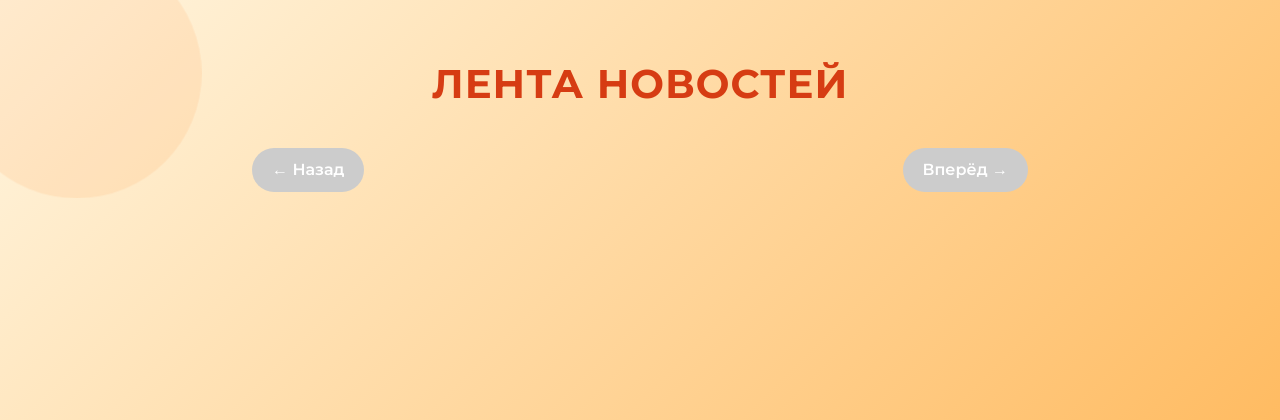
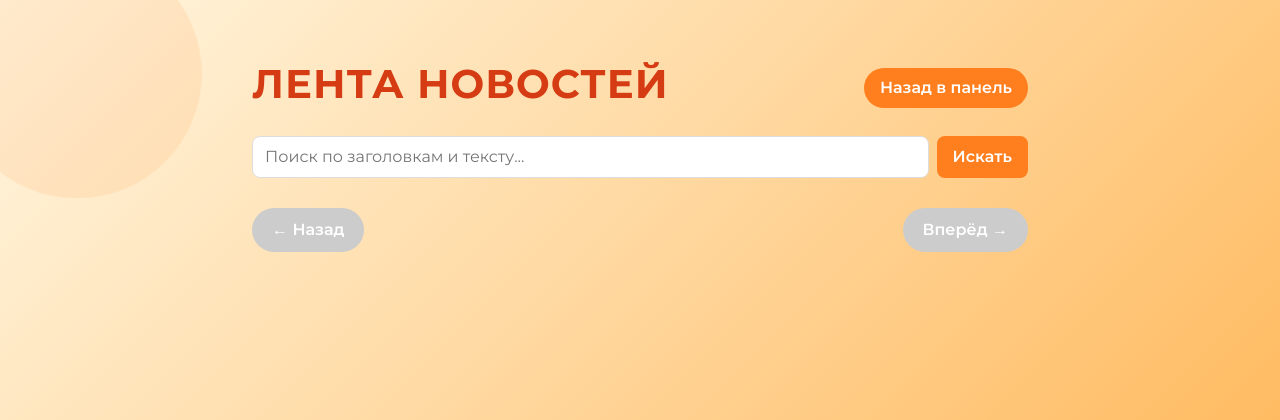
Before and after one commit to NikitaGolubyatnikov/OOO_TDM, a Flask app: page /employee/news in a window 1280 px wide; the page is wider, and only the part inside the window is pictured. Shown: the top 420 px of that part. Run offline with Flask 3, Linux system fonts and the light colour scheme; a user stored in the database is signed in; data comes from the database, SQL or seed files in the repository; data that the repository does not hold is empty.

Commit message:
Добавлена кнопка «Назад в панель» и поиск в ленте новостей

```diff
--- a/app.py
+++ b/app.py
@@ -509,15 +509,26 @@ def delete_news_file(file_id):
 def employee_feed():
     page     = request.args.get('page', 1, type=int)
     per_page = 5
+    q        = request.args.get('q', '').strip()  # строка поиска
 
     user = User.query.get(session['user_id'])
 
+    # Базовый фильтр: либо department_id == None, либо == user.department_id
+    base_query = News.query.filter(
+        (News.department_id == None) |
+        (News.department_id == user.department_id)
+    )
+
+    # Если поиск задан, добавляем условие по заголовку и тексту (ILIKE для нечувствительности к регистру)
+    if q:
+        search = f"%{q}%"
+        base_query = base_query.filter(
+            (News.title.ilike(search)) |
+            (News.content.ilike(search))
+        )
+
     pagination = (
-        News.query
-            .filter(
-                (News.department_id == None) |
-                (News.department_id == user.department_id)
-            )
+        base_query
             .order_by(News.created_at.desc())
             .paginate(page=page, per_page=per_page, error_out=False)
     )
@@ -534,5 +545,6 @@ def employee_feed():
     )
 
 
+
 if __name__ == '__main__':
     app.run(debug=True)
--- a/templates/employee_feed.html
+++ b/templates/employee_feed.html
@@ -1,5 +1,5 @@
 <!DOCTYPE html>
-<html lang="ru">
+<html lang="ру">
 <head>
   <meta charset="UTF-8">
   <meta name="viewport" content="width=device-width, initial-scale=1.0">
@@ -11,7 +11,6 @@
   <link href="https://cdn.jsdelivr.net/npm/bootstrap@5.3.2/dist/css/bootstrap.min.css" rel="stylesheet">
   <link href="https://cdn.jsdelivr.net/npm/bootstrap-icons@1.10.5/font/bootstrap-icons.css" rel="stylesheet">
   <style>
-    /* Reset & basic */
     * { box-sizing: border-box; margin: 0; padding: 0; }
     html, body { height: 100%; }
     body {
@@ -21,7 +20,6 @@
       padding: 60px 20px;
       color: #333;
     }
-    /* Decorative circles */
     .circle {
       position: absolute;
       border-radius: 50%;
@@ -32,65 +30,70 @@
     .circle:nth-child(1) { width: 250px; height: 250px; top: -50px; left: -50px; }
     .circle:nth-child(2) { width: 180px; height: 180px; bottom: -60px; right: -60px; animation-delay: 3s; }
     @keyframes drift { 0%,100% { transform: translate(0,0); } 50% { transform: translate(20px,-20px); } }
-    /* Container */
+
     .container { position: relative; z-index: 1; max-width: 800px; margin: auto; }
-    /* Title */
-    h1 {
-      font-size: 2.5rem;
-      font-weight: 700;
-      color: #d63c13;
-      text-align: center;
-      margin-bottom: 40px;
-      text-transform: uppercase;
-      letter-spacing: 1px;
+    .header-wrapper {
+      display: flex;
+      align-items: center;
+      justify-content: space-between;
+      margin-bottom: 20px;
     }
-    /* News card */
+    .header-wrapper h1 {
+      font-size: 2.5rem; font-weight: 700; color: #d63c13;
+      text-transform: uppercase; letter-spacing: 1px;
+    }
+    .btn-back {
+      background: #ff7f1f; color: #fff; border: none;
+      padding: 8px 16px; border-radius: 24px; font-weight: 600;
+      text-decoration: none; transition: background 0.2s, transform 0.2s;
+    }
+    .btn-back:hover { background: #e36b17; transform: translateY(-2px); }
+
+    /* Форма поиска */
+    .search-form {
+      display: flex;
+      gap: 8px;
+      margin-bottom: 30px;
+    }
+    .search-input {
+      flex: 1;
+      border-radius: 8px;
+      border: 1px solid #ddd;
+      padding: 8px 12px;
+      font-size: 1rem;
+    }
+    .search-button {
+      background: #ff7f1f; color: #fff; border: none;
+      padding: 8px 16px; border-radius: 8px; font-weight: 600;
+      transition: background 0.2s;
+    }
+    .search-button:hover { background: #e36b17; }
+
     .news-item {
-      background: #fff;
-      border-radius: 16px;
-      padding: 24px;
-      margin-bottom: 24px;
-      box-shadow: 0 4px 12px rgba(0,0,0,0.05);
+      background: #fff; border-radius: 16px; padding: 24px;
+      margin-bottom: 24px; box-shadow: 0 4px 12px rgba(0,0,0,0.05);
     }
     .news-title { font-size: 1.5rem; color: #d63c13; font-weight: 600; margin-bottom: 8px; }
     .news-date { font-size: 0.85rem; color: #666; margin-bottom: 12px; }
     .news-content { font-size: 1rem; line-height: 1.6; margin-bottom: 16px; }
-    /* Attachments */
+
     .attachments { margin-top: 12px; }
     .attachments strong {
-      font-size: 0.9rem;
-      font-weight: 600;
-      color: #333;
-      margin-right: 8px;
+      font-size: 0.9rem; font-weight: 600; color: #333; margin-right: 8px;
     }
     .attachments a {
-      display: inline-flex;
-      align-items: center;
-      padding: 4px 8px;
-      margin: 0 8px 8px 0;
-      font-size: 0.9rem;
-      font-weight: 500;
-      color: #d63c13;
-      background: #fff4f0;
-      border-radius: 8px;
-      text-decoration: none;
-      transition: background 0.2s, color 0.2s;
+      display: inline-flex; align-items: center; padding: 4px 8px;
+      margin: 0 8px 8px 0; font-size: 0.9rem; font-weight: 500;
+      color: #d63c13; background: #fff4f0; border-radius: 8px;
+      text-decoration: none; transition: background 0.2s, color 0.2s;
     }
-    .attachments a:hover {
-      background: #ffe8df;
-      color: #a12e09;
-    }
+    .attachments a:hover { background: #ffe8df; color: #a12e09; }
     .attachments a .bi { margin-right: 6px; font-size: 1.2rem; }
-    /* Pagination */
+
     .pagination { display: flex; justify-content: space-between; margin-top: 24px; }
     .btn-orange {
-      background: #ff7f1f;
-      color: #fff;
-      border: none;
-      padding: 10px 20px;
-      border-radius: 24px;
-      text-decoration: none;
-      font-weight: 600;
+      background: #ff7f1f; color: #fff; border: none;
+      padding: 10px 20px; border-radius: 24px; font-weight: 600;
       transition: background 0.2s, transform 0.2s;
     }
     .btn-orange:hover:not(:disabled) { background: #e36b17; transform: translateY(-2px); }
@@ -100,8 +103,25 @@
 <body>
   <div class="circle"></div>
   <div class="circle"></div>
+
   <div class="container">
+    <!-- Заголовок + кнопка "Назад в панель" -->
+    <div class="header-wrapper">
       <h1>Лента новостей</h1>
+      <a href="{{ url_for('dashboard') }}" class="btn-back">Назад в панель</a>
+    </div>
+
+    <!-- Форма поиска -->
+    <form method="get" action="{{ url_for('employee_feed') }}" class="search-form">
+      <input
+        type="text"
+        name="q"
+        class="search-input"
+        placeholder="Поиск по заголовкам и тексту..."
+        value="{{ request.args.get('q', '') }}"
+      >
+      <button type="submit" class="search-button">Искать</button>
+    </form>
 
     {% for item in news %}
       <div class="news-item">
@@ -129,13 +149,13 @@
 
     <div class="pagination">
       {% if prev_page %}
-        <a class="btn-orange" href="{{ url_for('employee_feed', page=prev_page) }}">&larr; Назад</a>
+        <a class="btn-orange" href="{{ url_for('employee_feed', page=prev_page, q=request.args.get('q', '')) }}">&larr; Назад</a>
       {% else %}
         <button class="btn-orange" disabled>&larr; Назад</button>
       {% endif %}
 
       {% if next_page %}
-        <a class="btn-orange" href="{{ url_for('employee_feed', page=next_page) }}">Вперёд &rarr;</a>
+        <a class="btn-orange" href="{{ url_for('employee_feed', page=next_page, q=request.args.get('q', '')) }}">Вперёд &rarr;</a>
       {% else %}
         <button class="btn-orange" disabled>Вперёд &rarr;</button>
       {% endif %}
```
Lines whose indentation alone changed are shown as unchanged.
